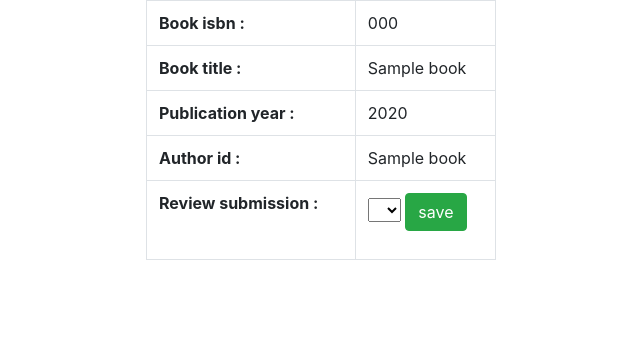
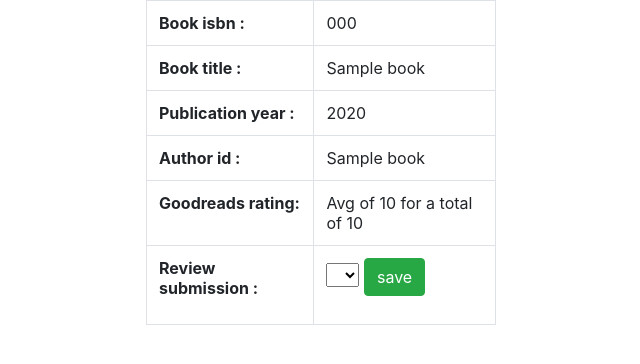
Before and after one commit to Sim4n6/books-review-flsk, a Flask app: template templates/book.html in a window 1280 px wide. Shown: the top 364 px of the page, without its empty margins (319-959 px from the left). Run offline with Flask 2, Linux system fonts and the light colour scheme; the template is opened without the code that fills it: most values are stand-ins (such as "Sample title", 1, 10 or a date in 2020); some libraries are stand-ins or nearby versions.

Commit message:
FTR Goodreads API retrieve of ratings total and avg ratings

```diff
--- a/application.py
+++ b/application.py
@@ -1,5 +1,6 @@
 import os
 
+import requests
 from flask import Flask, session, render_template, request, url_for, jsonify
 from flask_session import Session
 from sqlalchemy import create_engine
@@ -17,7 +18,7 @@ app.config["SESSION_TYPE"] = "filesystem"
 Session(app)
 
 # Set up database
-engine = create_engine(os.getenv("DATABASE_URL"))
+engine = create_engine(os.getenv("DATABASE_URL"), echo=True)
 db = scoped_session(sessionmaker(bind=engine))
 
 
@@ -56,7 +57,13 @@ def book(bid=None):
     if book_w_author is None:
         return render_template("error.html", message="The book id is not correct.")
 
-    return render_template("book.html", book=book_w_author, bid=bid)
+    res = requests.get("https://www.goodreads.com/book/review_counts.json", { "key": "MvlTUAcubLq9uNaWxUXYtg", "isbns":book_w_author.isbn})
+    d = res.json()
+    goodreads = dict()
+    goodreads["avg"] = d.get("books")[0].get("average_rating")
+    goodreads["total"] = d.get("books")[0].get("work_ratings_count")
+
+    return render_template("book.html", book=book_w_author, bid=bid, goodreads=goodreads)
 
 
 @app.route("/api", methods=["GET"])
--- a/templates/book.html
+++ b/templates/book.html
@@ -19,6 +19,10 @@
             <td>{{ book.name }}</td>
         </tr>
         <tr>
+            <th scopre="row">Goodreads rating:</th>
+            <td>Avg of {{ goodreads.avg }} for a total of {{ goodreads.total }} </td>
+        </tr>
+        <tr>
             <th scope="row">Review submission :</th>
             <td>
                 <form action="/book/{{ bid }}" method="POST">
```
Also changed, not shown: 2 other files.
